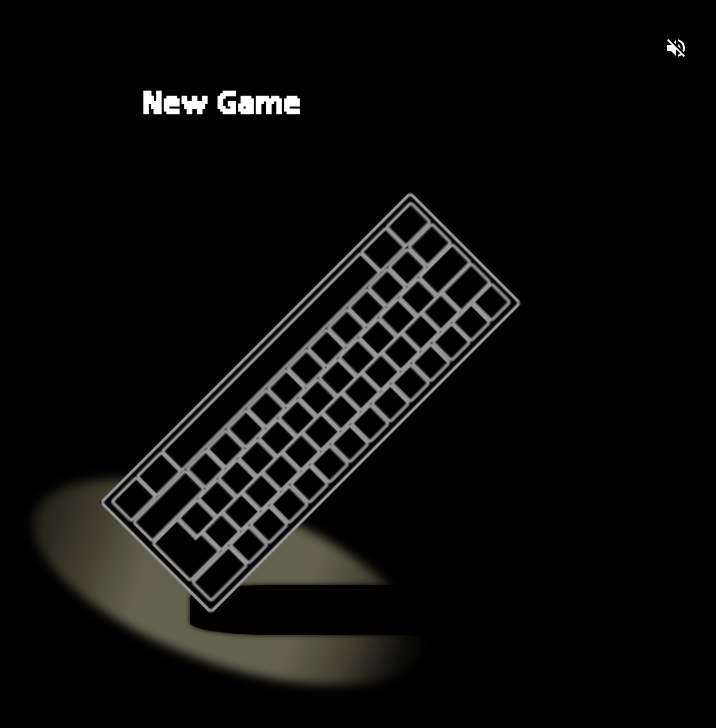
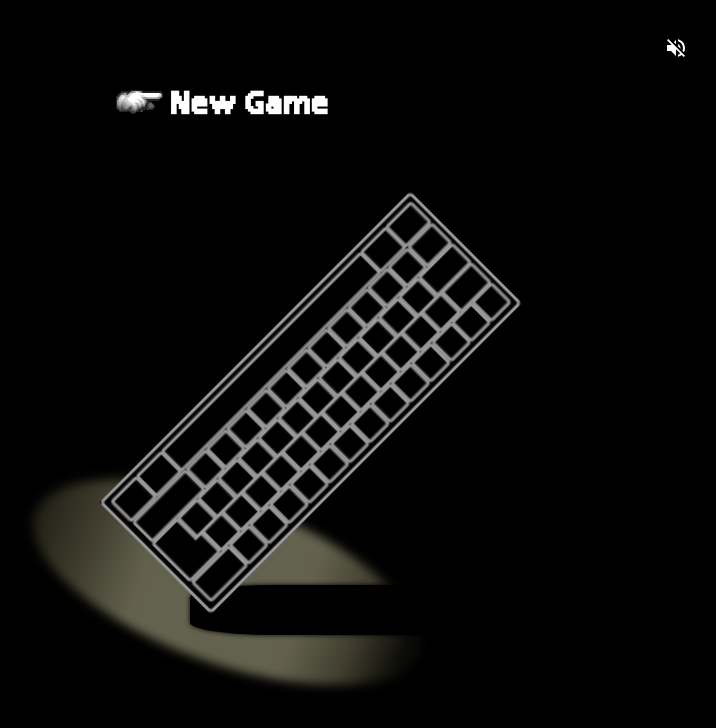
Before and after one commit to Seo-the-platinum/eliseo_portfolio, a React (Create React App) app: page / in a window 1280 px wide. Shown: the top 728 px of the page, without its empty margins (430-1146 px from the left). Built offline with nearby package versions, Linux system fonts and the light colour scheme.

Commit message:
added pointer to new game

```diff
--- a/src/views/newgame/newgame.css
+++ b/src/views/newgame/newgame.css
@@ -52,6 +52,10 @@
     font-size: 64px;
     font-weight: bold;
     margin-left: 7%;
+}
+
+.newGameBtn::before {
+    content: url(../../FF7Cursor.webp);
 }
 
 .newGameBtnContainer {
```
